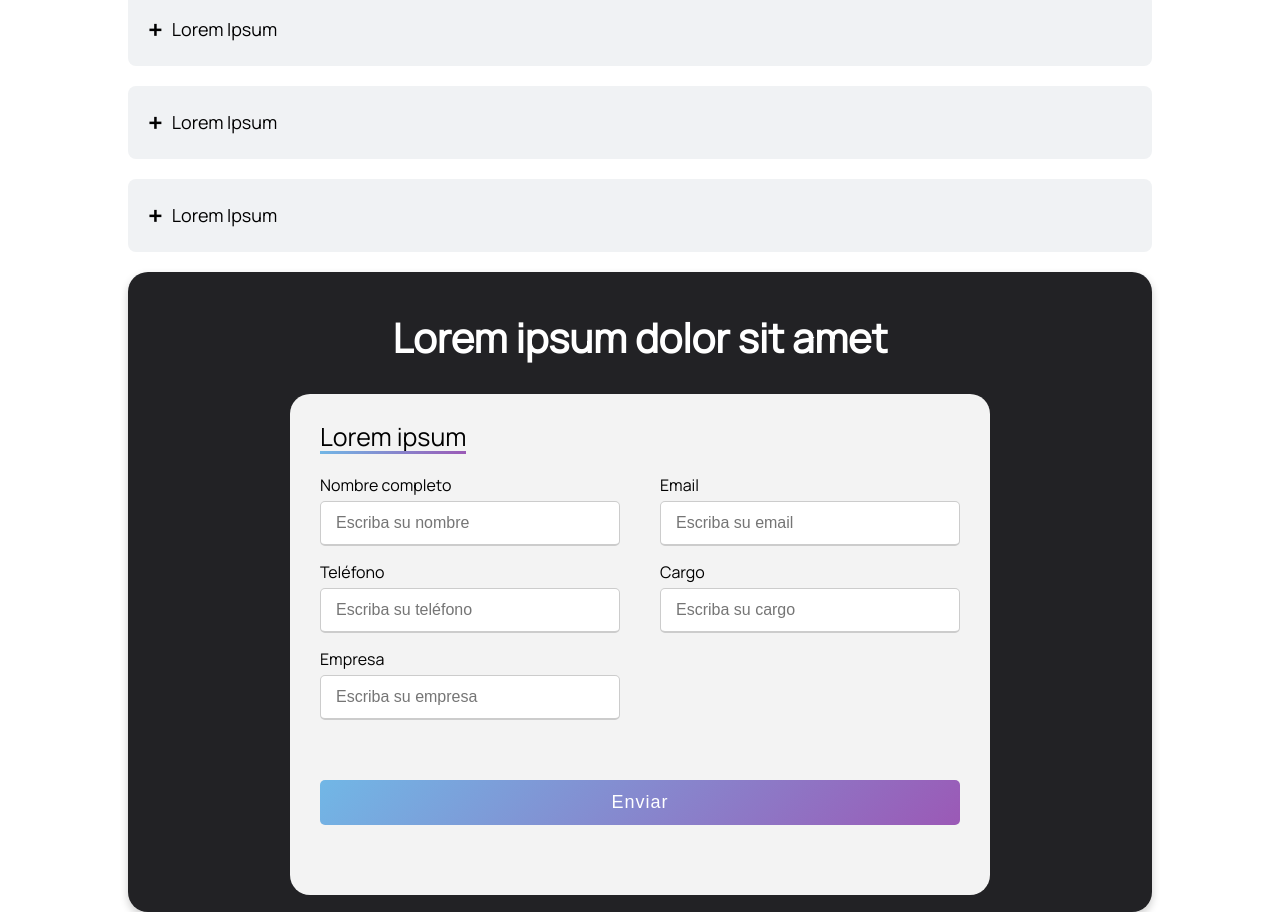
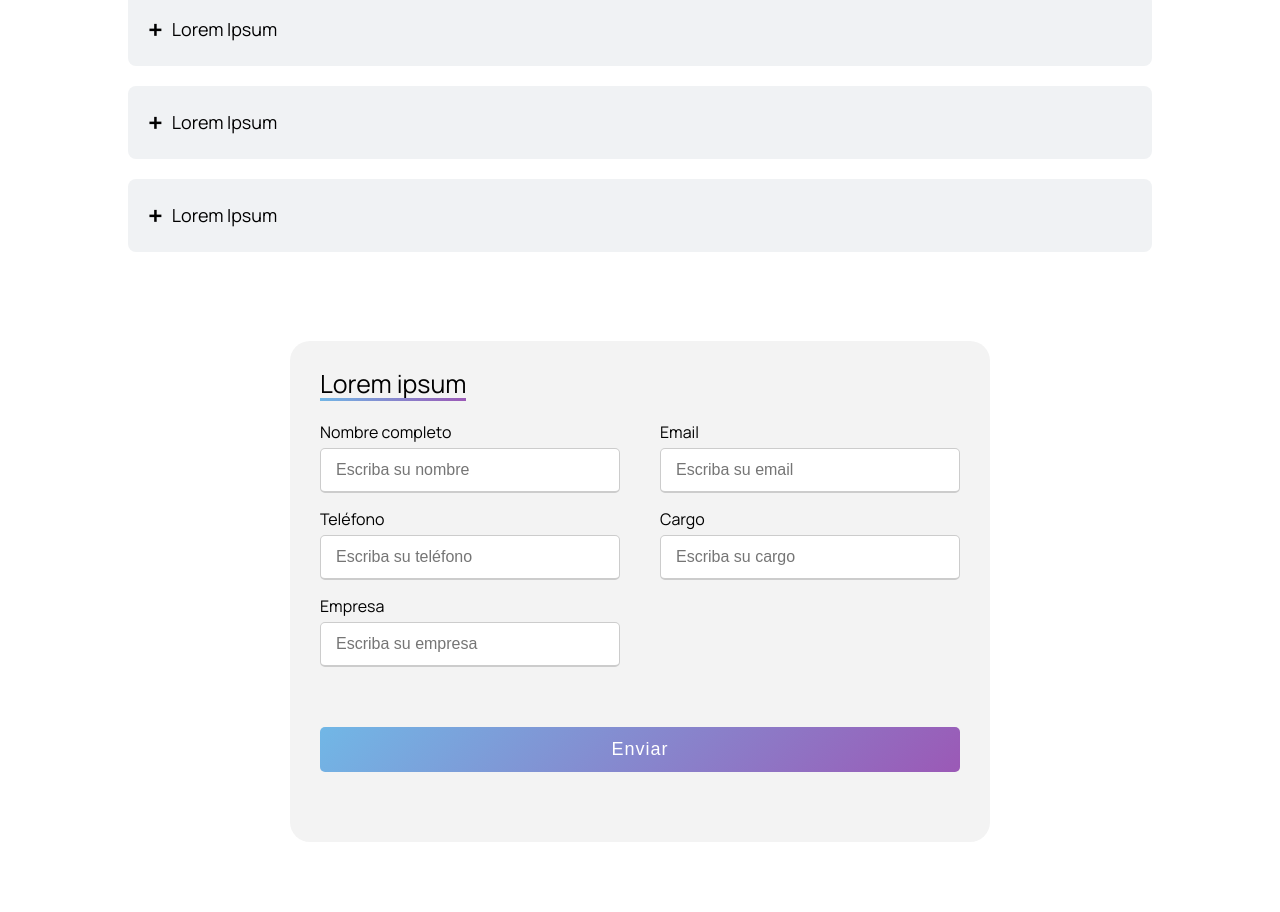
Before and after one commit to ndresdavila/frontend-animations, a plain HTML site: page index.html in a window 1280 px wide. Shown: the part 3943-4855 px from the top of the page. Drawn offline with nearby package versions, Linux system fonts and the light colour scheme.

```diff
--- a/index.html
+++ b/index.html
@@ -358,9 +358,7 @@
     </section>
 
     <section id="seccion8">
-        <div class="seccion8">
-            <h2 style="text-align: center; color: white; margin-bottom: 1cm; margin-top: 1cm;">Lorem ipsum dolor sit amet</h2>
-
+        <div>
             <div class="contact-container">
                 <div class="contact-title">Lorem ipsum</div>
                 <form action="#">
```
Also changed, not shown: 1 other file.
